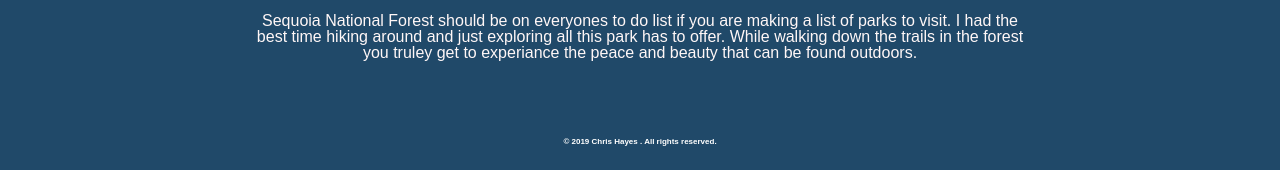
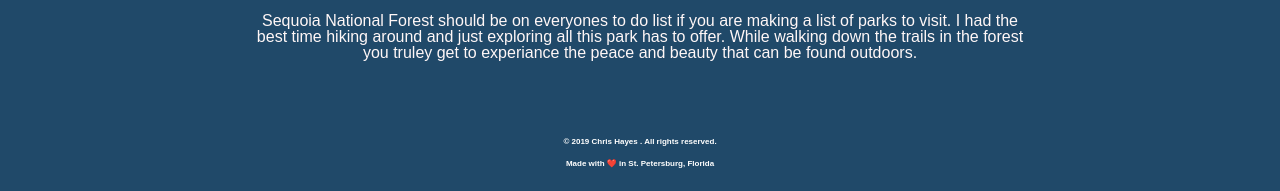
Before and after one commit to hayesch19/my-first-app, a website: page public/index.html in a window 1280 px wide. Shown: the part 2241-2432 px from the top of the page. Before the commit the page ends 2411 px from the top, so only its background shows below. Drawn offline with Linux system fonts and the light colour scheme.

Commit message:
Added footer text First review

```diff
--- a/public/index.html
+++ b/public/index.html
@@ -62,6 +62,7 @@
         <br>
         <br>
         <h5>© 2019 <span class="pro">Chris Hayes</span> . All rights reserved.</h5>
+        <h5>Made with &#10084;&#65039; in St. Petersburg, Florida</h5>
     </section>
 
   </body>
```
